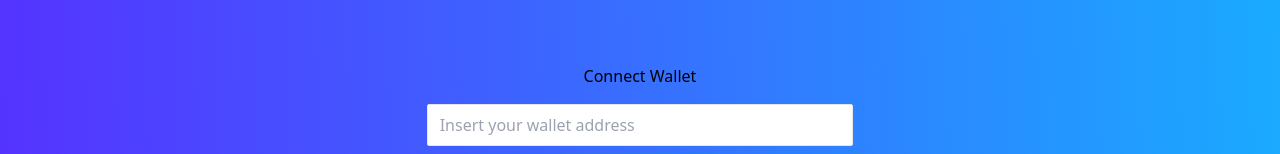
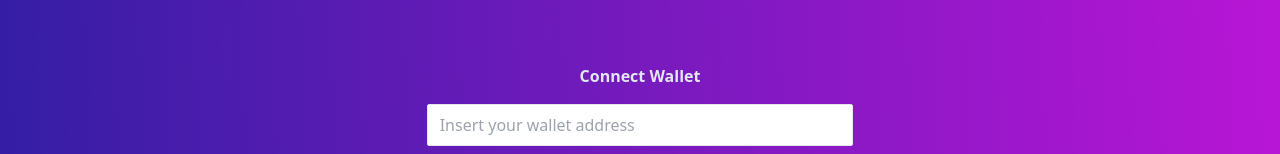
Before and after one commit to mint-ED/toasts, a React (Create React App) app: page /viewer in a window 1280 px wide. Shown: the part 288-442 px from the top of the page. Built offline with nearby package versions, Linux system fonts and the light colour scheme; no server answers.

Commit message:
cosmetics, including readme and tailwind

```diff
--- a/src/components/nftcard.jsx
+++ b/src/components/nftcard.jsx
@@ -1,6 +1,6 @@
 const NftCard = ({ image, id, title, address, description, attributes }) => {
     return (
-        <div className="w-1/4 mr-3 mb-4 bg-slate-100 rounded-md" >
+        <div className="w-1/4 mr-3 mb-4 bg-slate-400 rounded-md" >
             <img className='w-full rounded-t-md' key={id} src={image}></img>
             <div className="p-3">
                 <div className="flex mb-3">
--- a/src/index.css
+++ b/src/index.css
@@ -6,5 +6,5 @@
 @import url('https://fonts.googleapis.com/css2?family=Rubik:ital,wght@0,300;0,500;1,400&display=swap');
 
 .alchemy {
-    background: linear-gradient(267.45deg,#05d5ff -34.23%,#53f 99.39%)
+    background: linear-gradient(267.45deg,#e713e7 -34.23%,rgb(52, 30, 165) 99.39%)
 }
--- a/src/pages/explorer.jsx
+++ b/src/pages/explorer.jsx
@@ -14,7 +14,7 @@ const Explore = () => {
 
     return (
         <div>
-            <header className=' py-24  mb-12 w-full   alchemy'>
+            <header className='py-24  mb-12 w-full   alchemy'>
                 <div className='flex-grow flex justify-end mr-12 mb-12'>
                 </div>
                 <div className='flex flex-col items-center mb-12'>
--- a/src/pages/viewer.jsx
+++ b/src/pages/viewer.jsx
@@ -23,7 +23,7 @@ const Viewer = () => {
                         <p>Display your Toasts by connecting your wallet </p>
                     </div>
 
-                    <div className='flex flex-col items-center justify-center mb-4 w-2/6 gap-y-2' >
+                    <div className='flex flex-col text-slate-200 font-bold items-center justify-center mb-4 w-2/6 gap-y-2' >
                         {
                             <Wallet></Wallet>
                         }
```
Also changed, not shown: 1 other file (tests, documents, lock files or other folders).
